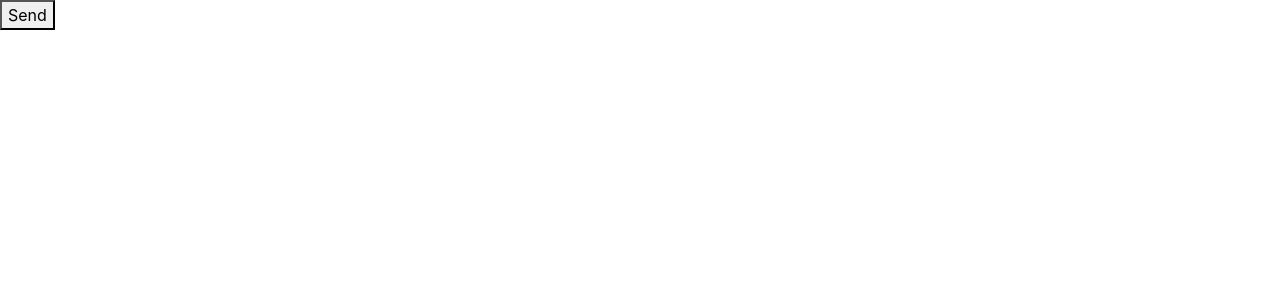
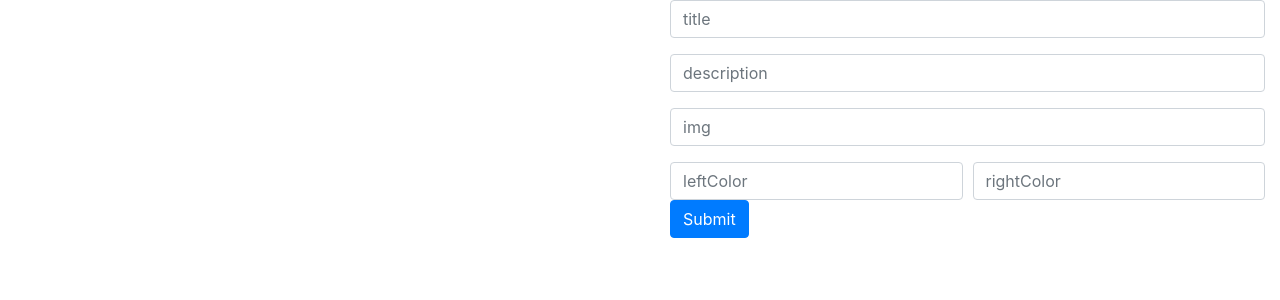
Before and after one commit to josealejolibreros/fitness_training_react, a React (Create React App) app: page /exercise/new in a window 1280 px wide. Shown: the top 300 px of the page. Built offline with nearby package versions, Linux system fonts and the light colour scheme.

Commit message:
New form created to add new exercises

```diff
--- /dev/null
+++ b/src/components/ExerciseForm.js
@@ -0,0 +1,90 @@
+import React from 'react'
+//import Exercises from './Exercises'
+
+class ExerciseForm extends React.Component{
+
+    state = {}
+
+    handleClick = () =>{
+        console.log(this.props)
+    }
+
+
+
+
+
+    render(){
+        const {onChange,form, handleSubmit} = this.props
+        return (
+            <div className="container">
+                <form
+                    onSubmit={handleSubmit}
+                >
+                    <div className="form-group">
+                        <input
+                            type="text"
+                            className="form-control"
+                            placeholder="title"
+                            name="title"
+                            onChange={onChange}
+                            value={form.title}
+                        />
+
+                    </div>
+                    <div className="form-group">
+                        <input
+                            type="text"
+                            className="form-control"
+                            placeholder="description"
+                            name="description"
+                            onChange={onChange}
+                            value={form.description}
+                        />
+                    </div>
+                    <div className="form-group">
+                        <input
+                            type="text"
+                            className="form-control"
+                            placeholder="img"
+                            name="img"
+                            onChange={onChange}
+                            value={form.img}
+                        />
+                    </div>
+                    <div className="form-row">
+                        <div className="col">
+                            <input
+                                type="text"
+                                className="form-control"
+                                placeholder="leftColor"
+                                name="leftColor"
+                                onChange={onChange}
+                                value={form.leftColor}
+                            />
+                        </div>
+                        <div className="col">
+                            <input
+                                type="text"
+                                className="form-control"
+                                placeholder="rightColor"
+                                name="rightColor"
+                                onChange={onChange}
+                                value={form.rightColor}
+                            />
+                        </div>
+                    </div>
+                    <button
+                        type="submit"
+                        className="btn btn-primary"
+                    >
+                        Submit
+                    </button>
+
+
+                </form>
+            </div>
+        )
+    }
+}
+
+export default ExerciseForm
--- a/src/pages/ExercisesNew.js
+++ b/src/pages/ExercisesNew.js
@@ -1,20 +1,55 @@
 import React from 'react'
-import Exercises from './Exercises'
-
+import ExerciseForm from '../components/ExerciseForm'
+import Card from '../components/Card'
 class ExerciseNew extends React.Component{
 
+    state = {
+        form: {
+            title: '',
+            description: '',
+            img: '',
+            leftColor: '',
+            rightColor: ''
+        }
+    }
 
-    handleClick = () =>{
-        console.log(this.props)
+    handleChange = e =>{
+        this.setState({
+            form: {
+                ...this.state.form,
+                [e.target.name]: e.target.value
+            }
+        })
+    }
+
+    handleSubmit = e =>{
+        e.preventDefault()
+        console.log(this.state.form)
     }
 
     render(){
         return (
-            <button onClick={this.handleClick}>
-                Send
-            </button>
+            <div className="row">
+                <div className="col-sm">
+                    <Card {...this.state.form}/>
+
+                </div>
+                <div className="col-sm">
+                <ExerciseForm
+                onChange = {this.handleChange}
+                form = {this.state.form}
+                handleSubmit = {this.handleSubmit}
+            >
+
+            </ExerciseForm>
+                </div>
+            </div>
+
+
+
         )
     }
 }
 
+
 export default ExerciseNew
```
